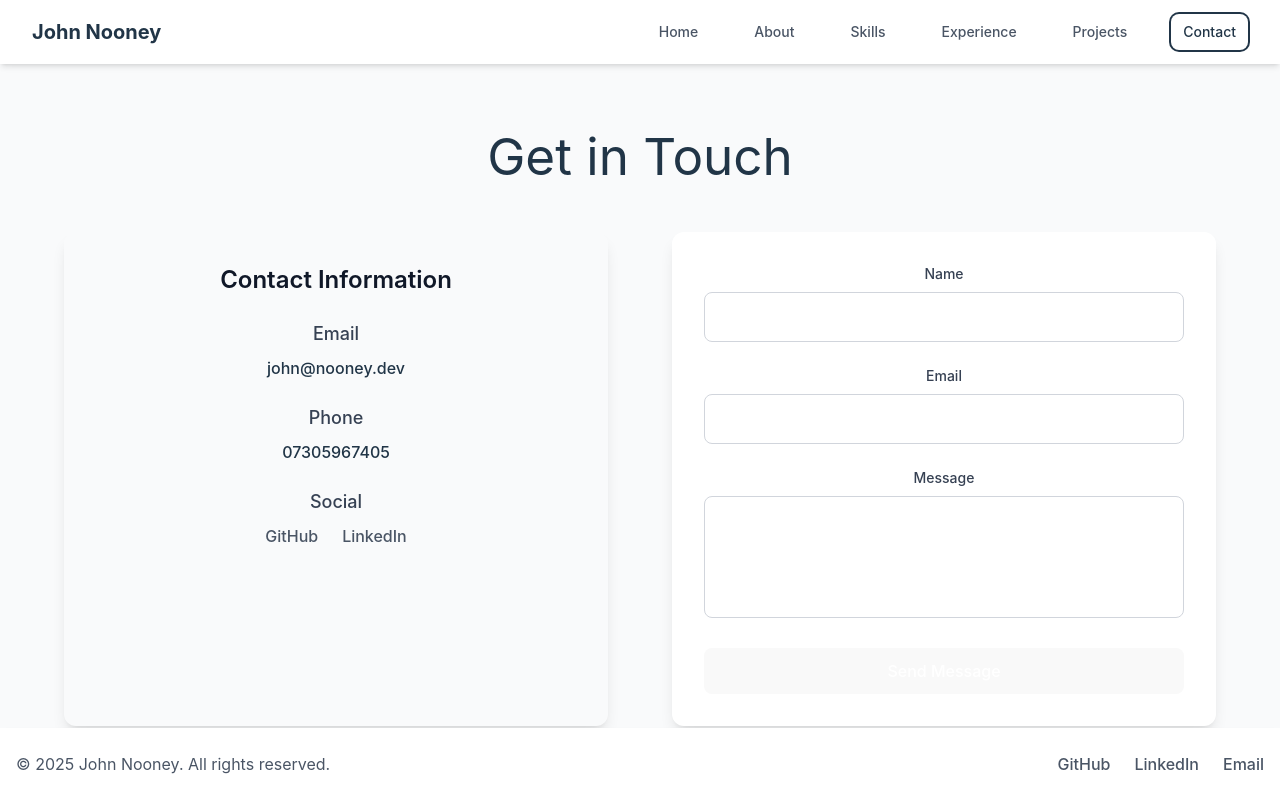
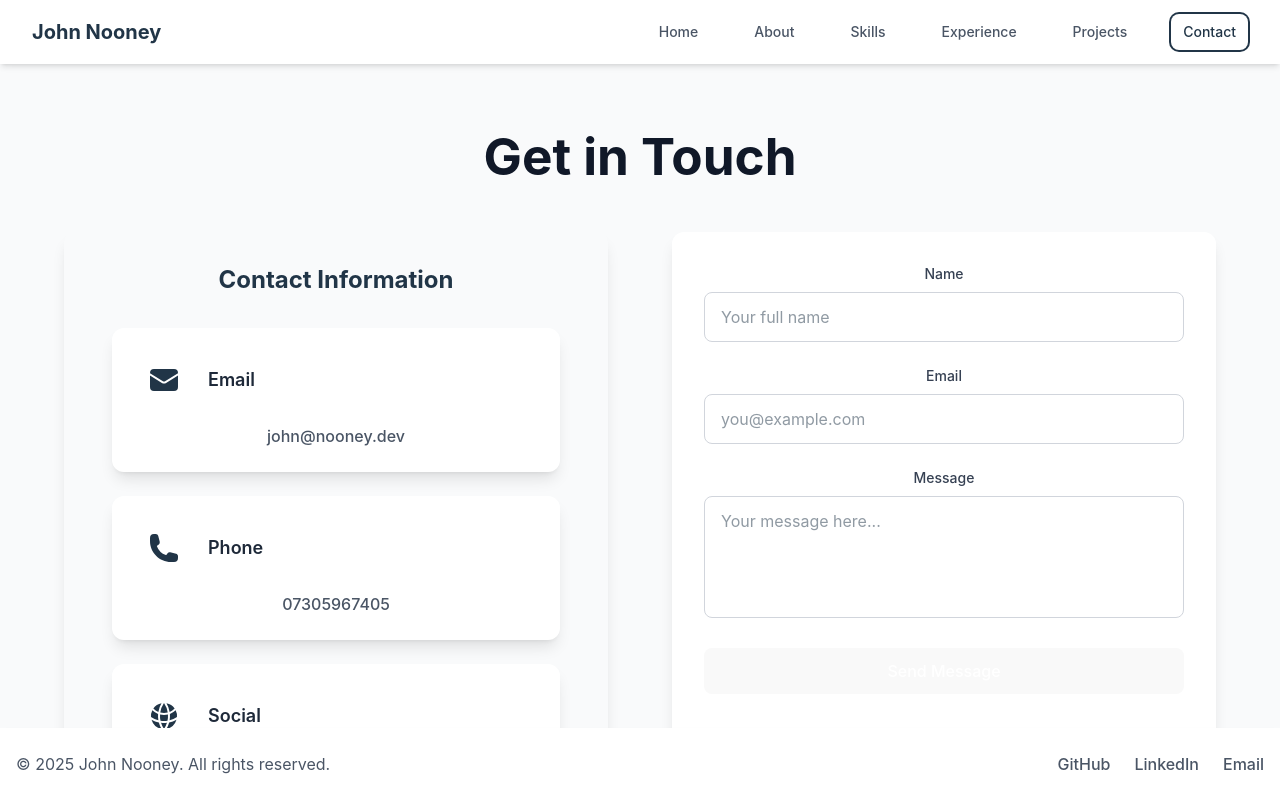
Before and after one commit to JohnNooney/nooney.dev, a React (Vite) app: page /contact in a window 1280 px wide. Built offline with nearby package versions, Linux system fonts and the light colour scheme.

Commit message:
Improve contact form layout

```diff
--- a/src/pages/Contact.jsx
+++ b/src/pages/Contact.jsx
@@ -1,5 +1,10 @@
 import { useState } from 'react';
 import { motion } from 'framer-motion';
+import {
+  EnvelopeIcon,
+  PhoneIcon,
+  GlobeAltIcon
+} from '@heroicons/react/24/solid';
 import Button from '../components/Button';
 
 export default function Contact() {
@@ -9,10 +14,12 @@ export default function Contact() {
     message: '',
   });
   const [isSubmitting, setIsSubmitting] = useState(false);
+  const [submitStatus, setSubmitStatus] = useState(null);
 
   const handleSubmit = async (e) => {
     e.preventDefault();
     setIsSubmitting(true);
+    setSubmitStatus(null);
     try {
       // TODO: Implement actual form submission logic
       console.log('Form submitted:', formData);
@@ -20,8 +27,10 @@ export default function Contact() {
       await new Promise(resolve => setTimeout(resolve, 1500));
       // Reset form after successful submission
       setFormData({ name: '', email: '', message: '' });
+      setSubmitStatus('success');
     } catch (error) {
       console.error('Submission error:', error);
+      setSubmitStatus('error');
     } finally {
       setIsSubmitting(false);
     }
@@ -35,6 +44,93 @@ export default function Contact() {
     }));
   };
 
+  const ContactInfoItem = ({ icon: Icon, title, content, link, ariaLabel }) => (
+    <motion.div
+      className="bg-white dark:bg-gray-700 p-6 rounded-xl shadow-lg hover:shadow-xl transition-all duration-300 transform hover:-translate-y-2 group"
+      initial={{ opacity: 0, y: 20 }}
+      animate={{ opacity: 1, y: 0 }}
+      transition={{ duration: 0.5 }}
+    >
+      <div className="flex items-center mb-4 space-x-4">
+        <div className="bg-primary/10 dark:bg-gray-600 p-3 rounded-full">
+          <Icon className="h-8 w-8 text-primary group-hover:text-primary-dark transition-colors" />
+        </div>
+        <h3 className="text-lg font-semibold text-gray-800 dark:text-gray-200">{title}</h3>
+      </div>
+      <a
+        href={link}
+        target="_blank"
+        rel="noopener noreferrer"
+        className="text-gray-600 dark:text-gray-300 hover:text-primary-dark dark:hover:text-primary transition-colors text-base font-medium"
+        aria-label={ariaLabel}
+      >
+        {content}
+      </a>
+    </motion.div>
+  );
+
+  const SocialLinks = () => (
+    <motion.div
+      className="bg-white dark:bg-gray-700 p-6 rounded-xl shadow-lg hover:shadow-xl transition-all duration-300 transform hover:-translate-y-2 group"
+      initial={{ opacity: 0, y: 20 }}
+      animate={{ opacity: 1, y: 0 }}
+      transition={{ duration: 0.5, delay: 0.2 }}
+    >
+      <div className="flex items-center mb-4 space-x-4">
+        <div className="bg-primary/10 dark:bg-gray-600 p-3 rounded-full">
+          <GlobeAltIcon className="h-8 w-8 text-primary group-hover:text-primary-dark transition-colors" />
+        </div>
+        <h3 className="text-lg font-semibold text-gray-800 dark:text-gray-200">Social</h3>
+      </div>
+      <div className="flex justify-center space-x-6">
+        <a
+          href="https://github.com/JohnNooney"
+          target="_blank"
+          rel="noopener noreferrer"
+          className="
+            flex items-center space-x-2
+            text-gray-600 hover:text-primary-dark
+            dark:text-gray-300 dark:hover:text-primary
+            transition-colors duration-300 font-semibold group"
+          aria-label="GitHub Profile"
+        >
+          <svg
+            xmlns="http://www.w3.org/2000/svg"
+            width="24"
+            height="24"
+            viewBox="0 0 24 24"
+            className="fill-current group-hover:scale-110 transition-transform"
+          >
+            <path d="M12 0c-6.626 0-12 5.373-12 12 0 5.302 3.438 9.8 8.207 11.387.599.111.793-.261.793-.577v-2.234c-3.338.726-4.033-1.416-4.033-1.416-.546-1.387-1.333-1.756-1.333-1.756-1.089-.745.083-.729.083-.729 1.205.084 1.839 1.237 1.839 1.237 1.07 1.834 2.807 1.304 3.492.997.107-.775.418-1.305.762-1.604-2.665-.305-5.467-1.334-5.467-5.931 0-1.311.469-2.381 1.236-3.221-.124-.303-.535-1.524.117-3.176 0 0 1.008-.322 3.301 1.23.957-.266 1.983-.399 3.003-.404 1.02.005 2.047.138 3.006.404 2.291-1.552 3.297-1.23 3.297-1.23.653 1.653.242 2.874.118 3.176.77.84 1.235 1.911 1.235 3.221 0 4.609-2.807 5.624-5.479 5.921.43.372.823 1.102.823 2.222v3.293c0 .319.192.694.801.576 4.765-1.589 8.199-6.086 8.199-11.386 0-6.627-5.373-12-12-12z"/>
+          </svg>
+          <span>GitHub</span>
+        </a>
+        <a
+          href="https://linkedin.com/in/john-nooney"
+          target="_blank"
+          rel="noopener noreferrer"
+          className="
+            flex items-center space-x-2
+            text-gray-600 hover:text-primary-dark
+            dark:text-gray-300 dark:hover:text-primary
+            transition-colors duration-300 font-semibold group"
+          aria-label="LinkedIn Profile"
+        >
+          <svg
+            xmlns="http://www.w3.org/2000/svg"
+            width="24"
+            height="24"
+            viewBox="0 0 24 24"
+            className="fill-current group-hover:scale-110 transition-transform"
+          >
+            <path d="M19 0h-14c-2.761 0-5 2.239-5 5v14c0 2.761 2.239 5 5 5h14c2.762 0 5-2.239 5-5v-14c0-2.761-2.238-5-5-5zm-11 19h-3v-11h3v11zm-1.5-12.268c-.966 0-1.75-.79-1.75-1.764s.784-1.764 1.75-1.764 1.75.79 1.75 1.764-.784 1.764-1.75 1.764zm13.5 12.268h-3v-5.604c0-3.368-4-3.113-4 0v5.604h-3v-11h3v1.765c1.396-2.586 7-2.777 7 2.476v6.759z"/>
+          </svg>
+          <span>LinkedIn</span>
+        </a>
+      </div>
+    </motion.div>
+  );
+
   return (
     <div className="container mx-auto px-4 py-16">
       <motion.div
@@ -43,60 +139,54 @@ export default function Contact() {
         transition={{ duration: 0.6 }}
         className="max-w-6xl mx-auto"
       >
-        <h1 className="section-title mb-12 text-center">Get in Touch</h1>
+        <h1
+          className="section-title mb-12 text-center text-4xl font-bold
+          text-gray-900 dark:text-white"
+          aria-label="Contact Page"
+        >
+          Get in Touch
+        </h1>
 
         <div className="grid grid-cols-1 md:grid-cols-2 gap-16">
           {/* Contact Information */}
-          <div className="space-y-8 bg-gray-50 dark:bg-gray-800 p-8 rounded-xl shadow-lg">
-            <div>
-              <h2 className="text-2xl font-semibold mb-6 text-gray-900 dark:text-white">Contact Information</h2>
+          <div
+            className="space-y-8 bg-primary/10 dark:bg-gray-800 p-8 rounded-xl shadow-lg"
+            aria-label="Contact Details"
+          >
+            <div className="w-full max-w-md mx-auto">
+              <h2
+                className="text-2xl font-bold mb-8 text-primary dark:text-white text-center"
+                aria-label="Contact Information Section"
+              >
+                Contact Information
+              </h2>
               <div className="space-y-6">
-                <div>
-                  <h3 className="text-lg font-medium mb-2 text-gray-700 dark:text-gray-300">Email</h3>
-                  <a
-                    href="mailto:john@nooney.dev"
-                    className="text-primary-dark hover:text-primary transition-colors duration-300"
-                  >
-                    john@nooney.dev
-                  </a>
-                </div>
-                <div>
-                  <h3 className="text-lg font-medium mb-2 text-gray-700 dark:text-gray-300">Phone</h3>
-                  <a
-                    href="tel:07305967405"
-                    className="text-primary-dark hover:text-primary transition-colors duration-300"
-                  >
-                    07305967405
-                  </a>
-                </div>
-                <div>
-                  <h3 className="text-lg font-medium mb-2 text-gray-700 dark:text-gray-300">Social</h3>
-                  <div className="flex justify-center space-x-6">
-                    <a
-                      href="https://github.com/JohnNooney"
-                      target="_blank"
-                      rel="noopener noreferrer"
-                      className="text-gray-600 hover:text-primary-dark dark:text-gray-300 text-base transition-colors duration-300"
-                    >
-                      GitHub
-                    </a>
-                    <a
-                      href="https://linkedin.com/in/john-nooney"
-                      target="_blank"
-                      rel="noopener noreferrer"
-                      className="text-gray-600 hover:text-primary-dark dark:text-gray-300 text-base transition-colors duration-300"
-                    >
-                      LinkedIn
-                    </a>
-                  </div>
-                </div>
+                <ContactInfoItem
+                  icon={EnvelopeIcon}
+                  title="Email"
+                  content="john@nooney.dev"
+                  link="mailto:john@nooney.dev"
+                  ariaLabel="Email: john@nooney.dev"
+                />
+                <ContactInfoItem
+                  icon={PhoneIcon}
+                  title="Phone"
+                  content="07305967405"
+                  link="tel:07305967405"
+                  ariaLabel="Phone: 07305967405"
+                />
+                <SocialLinks />
               </div>
             </div>
           </div>
 
           {/* Contact Form */}
           <div className="bg-white dark:bg-gray-800 p-8 rounded-xl shadow-lg">
-            <form onSubmit={handleSubmit} className="space-y-6">
+            <form
+              onSubmit={handleSubmit}
+              className="space-y-6"
+              aria-label="Contact Form"
+            >
               <div>
                 <label
                   htmlFor="name"
@@ -111,6 +201,8 @@ export default function Contact() {
                   value={formData.name}
                   onChange={handleChange}
                   required
+                  aria-required="true"
+                  placeholder="Your full name"
                   className="w-full px-4 py-3 border border-gray-300 rounded-lg focus:ring-2 focus:ring-primary-500 focus:border-primary-500 dark:bg-gray-700 dark:border-gray-600 dark:text-white transition-all duration-300"
                 />
               </div>
@@ -129,6 +221,8 @@ export default function Contact() {
                   value={formData.email}
                   onChange={handleChange}
                   required
+                  aria-required="true"
+                  placeholder="you@example.com"
                   className="w-full px-4 py-3 border border-gray-300 rounded-lg focus:ring-2 focus:ring-primary-500 focus:border-primary-500 dark:bg-gray-700 dark:border-gray-600 dark:text-white transition-all duration-300"
                 />
               </div>
@@ -147,15 +241,36 @@ export default function Contact() {
                   value={formData.message}
                   onChange={handleChange}
                   required
+                  aria-required="true"
+                  placeholder="Your message here..."
                   className="w-full px-4 py-3 border border-gray-300 rounded-lg focus:ring-2 focus:ring-primary-500 focus:border-primary-500 dark:bg-gray-700 dark:border-gray-600 dark:text-white transition-all duration-300 resize-none"
                 />
               </div>
+
+              {submitStatus === 'success' && (
+                <div
+                  role="alert"
+                  className="bg-green-100 border border-green-400 text-green-700 px-4 py-3 rounded relative"
+                >
+                  Message sent successfully! I'll get back to you soon.
+                </div>
+              )}
+
+              {submitStatus === 'error' && (
+                <div
+                  role="alert"
+                  className="bg-red-100 border border-red-400 text-red-700 px-4 py-3 rounded relative"
+                >
+                  Oops! Something went wrong. Please try again.
+                </div>
+              )}
 
               <Button
                 type="submit"
                 variant="primary"
                 disabled={isSubmitting}
                 className="w-full"
+                aria-label={isSubmitting ? 'Sending Message' : 'Send Message'}
               >
                 {isSubmitting ? 'Sending...' : 'Send Message'}
               </Button>
```
